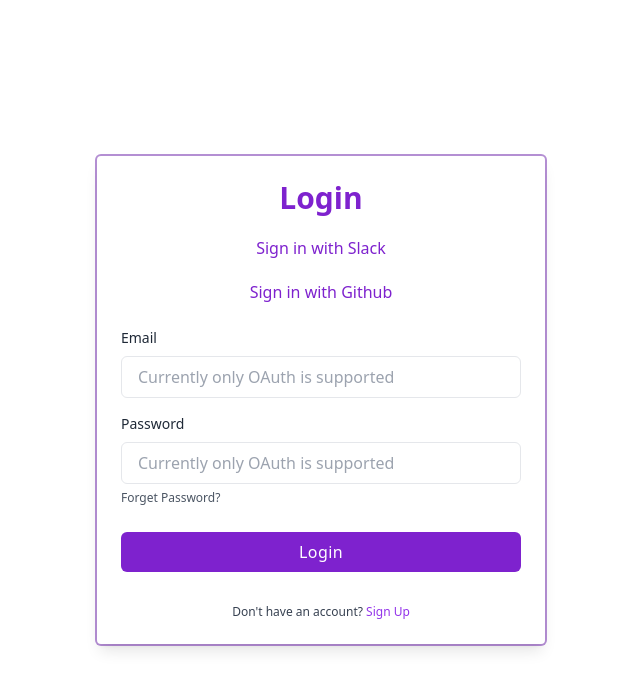
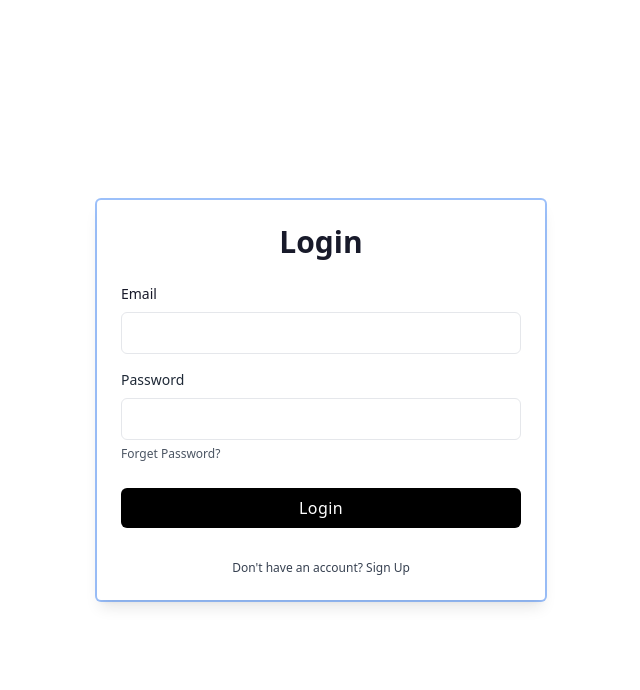
Before and after one commit to 52617365/Lookup, a Next.js app: page / in a window 1280 px wide. Shown: the top 690 px of the page, without its empty margins (319-959 px from the left). Built offline with nearby package versions, Linux system fonts and the light colour scheme.

Commit message:
changed login and register to look normal.
Signed-off-by: 52617365 <rasengithub@protonmail.com>

```diff
--- a/components/LoginForm.tsx
+++ b/components/LoginForm.tsx
@@ -1,28 +1,20 @@
 import Link from "next/link";
-import {signIn} from "next-auth/react"
+
 export default () => {
     return (
         <div className="relative flex flex-col justify-center min-h-screen overflow-hidden">
-            <div className="w-full p-6 m-auto bg-white rounded shadow-lg ring-2 ring-purple-800/50 lg:max-w-md">
-                <h1 className="text-3xl font-semibold text-center text-purple-700">
+            <div className="w-full p-6 m-auto bg-white rounded shadow-lg ring-2 lg:max-w-md">
+                <h1 className="text-3xl font-semibold text-center">
                     Login
                 </h1>
-                <div className="text-center pt-5 text-purple-700">
-                    <button onClick={() => signIn("slack")}>Sign in with Slack</button>
-                </div>
-                <div className="text-center pt-5 text-purple-700">
-                    <button onClick={() => signIn("github")}>Sign in with Github</button>
-                </div>
                 <form className="mt-6">
                     <div>
-                        <label htmlFor="email" className="block text-sm text-gray-800">
+                        <label htmlFor="email" className="block text-sm">
                             Email
                         </label>
                         <input
-                            disabled
-                            placeholder="Currently only OAuth is supported"
                             type="email"
-                            className="block w-full px-4 py-2 mt-2 text-purple-700 bg-white border rounded-md focus:border-purple-400 focus:ring-purple-300 focus:outline-none focus:ring focus:ring-opacity-40"
+                            className="block w-full px-4 py-2 mt-2 bg-white border rounded-md focus:outline-none focus:ring focus:ring-opacity-40"
                         />
                     </div>
                     <div className="mt-4">
@@ -31,10 +23,8 @@ export default () => {
                                 Password
                             </label>
                             <input
-                                disabled
-                                placeholder="Currently only OAuth is supported"
                                 type="password"
-                                className="block w-full px-4 py-2 mt-2 text-purple-700 bg-white border rounded-md focus:border-purple-400 focus:ring-purple-300 focus:outline-none focus:ring focus:ring-opacity-40"
+                                className="block w-full px-4 py-2 mt-2 bg-white border rounded-md focus:outline-none focus:ring focus:ring-opacity-40"
                             />
                         </div>
                         <a href="#" className="text-xs text-gray-600 hover:underline">
@@ -42,8 +32,7 @@ export default () => {
                         </a>
                         <div className="mt-6">
                             <button
-                                className="w-full px-4 py-2 tracking-wide text-white transition-colors duration-200 transform bg-purple-700 rounded-md hover:bg-purple-600 focus:outline-none focus:bg-purple-600"
-                                disabled
+                                className="w-full px-4 py-2 tracking-wide text-white transition-colors duration-200 transform bg-black rounded-md focus:outline-none"
                             >
                                 Login
                             </button>
@@ -54,7 +43,7 @@ export default () => {
                     {" "}
                     Don't have an account?{" "}
                     <Link
-                        className="font-medium text-purple-600 hover:underline"
+                        className="font-medium hover:underline"
                         href="/register"
                     >
                         Sign Up
--- a/pages/register.tsx
+++ b/pages/register.tsx
@@ -1,9 +1,10 @@
 import Link from "next/link";
+
 export default () => {
     return (
         <div className="relative flex flex-col justify-center min-h-screen overflow-hidden">
-      <div className="w-full p-6 m-auto bg-white rounded shadow-lg ring-2 ring-purple-800/50 lg:max-w-md">
-        <h1 className="text-3xl font-semibold text-center text-purple-700">
+            <div className="w-full p-6 m-auto bg-white rounded shadow-lg ring-2 lg:max-w-md">
+                <h1 className="text-3xl font-semibold text-center">
                     Register
                 </h1>
 
@@ -13,10 +14,8 @@ export default () => {
                             Username
                         </label>
                         <input
-              placeholder="Coming soon"
-              disabled
                             type="text"
-              className="block w-full px-4 py-2 mt-2 text-purple-700 bg-white border rounded-md focus:border-purple-400 focus:ring-purple-300 focus:outline-none focus:ring focus:ring-opacity-40"
+                            className="block w-full px-4 py-2 mt-2 bg-white border rounded-md focus:outline-none focus:ring focus:ring-opacity-40"
                         />
                     </div>
                     <div className="mt-4">
@@ -26,9 +25,7 @@ export default () => {
                             </label>
                             <input
                                 type="email"
-                className="block w-full px-4 py-2 mt-2 text-purple-700 bg-white border rounded-md focus:border-purple-400 focus:ring-purple-300 focus:outline-none focus:ring focus:ring-opacity-40"
-                placeholder="Coming soon"
-                disabled
+                                className="block w-full px-4 py-2 mt-2 bg-white border rounded-md focus:outline-none focus:ring focus:ring-opacity-40"
                             />
                             <label
                                 htmlFor="password"
@@ -37,10 +34,8 @@ export default () => {
                                 Password
                             </label>
                             <input
-                placeholder="Coming soon"
-                disabled
                                 type="password"
-                className="block w-full px-4 py-2 mt-2 text-purple-700 bg-white border rounded-md focus:border-purple-400 focus:ring-purple-300 focus:outline-none focus:ring focus:ring-opacity-40"
+                                className="block w-full px-4 py-2 mt-2 bg-white border rounded-md focus:outline-none focus:ring focus:ring-opacity-40"
                             />
                         </div>
                         <Link href="#" className="text-xs text-gray-600 hover:underline">
@@ -48,8 +43,7 @@ export default () => {
                         </Link>
                         <div className="mt-6">
                             <button
-                className="w-full px-4 py-2 tracking-wide text-white transition-colors duration-200 transform bg-purple-700 rounded-md hover:bg-purple-600 focus:outline-none focus:bg-purple-600"
-                disabled
+                                className="w-full px-4 py-2 tracking-wide text-white transition-colors duration-200 transform rounded-md focus:outline-none"
                             >
                                 Register
                             </button>
@@ -60,7 +54,7 @@ export default () => {
                     {" "}
                     Already have an account?{" "}
                     <Link
-            className="font-medium text-purple-600 hover:underline"
+                        className="font-medium hover:underline"
                         href="/"
                     >
                         Login
```
Lines whose indentation alone changed are shown as unchanged.
